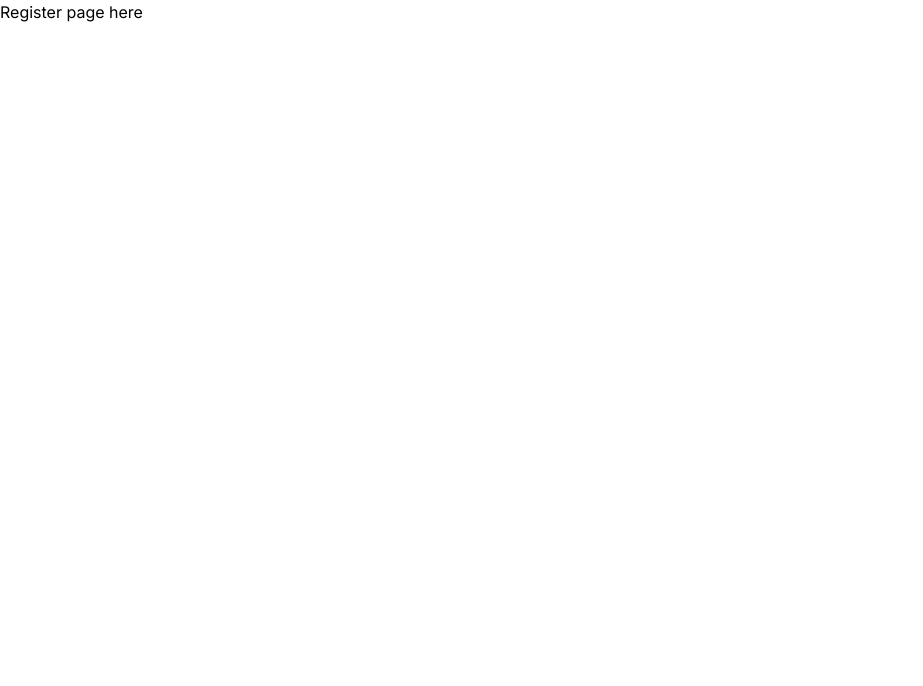
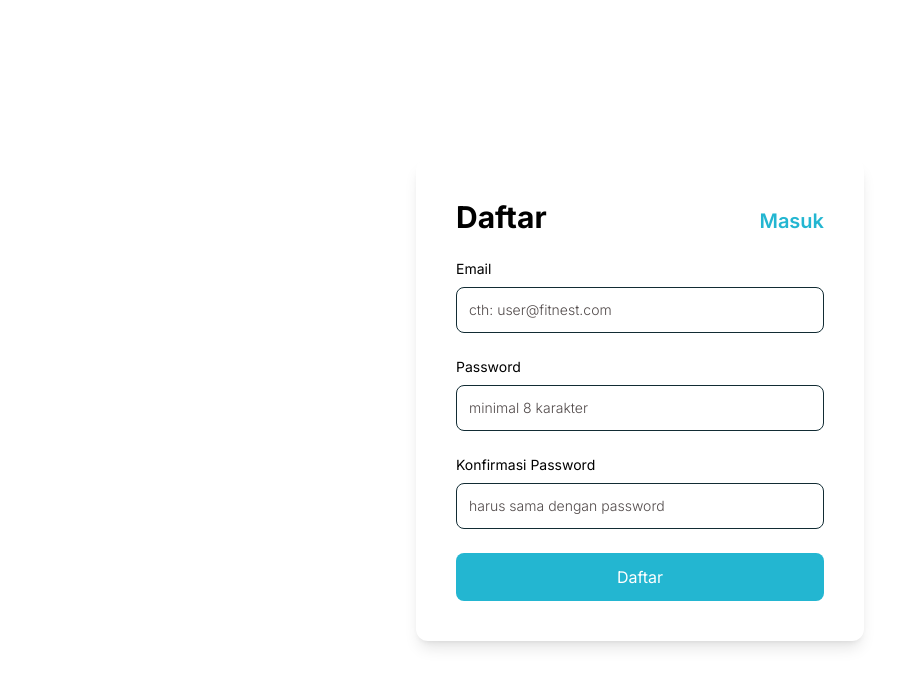
Before and after one commit to FIFA-Corp/fitnest, a React (Vite) app: page /register in a window 1280 px wide. Shown: the top 686 px of the page, without its empty margins (0-923 px from the left). Built offline with nearby package versions, Linux system fonts and the light colour scheme.

Commit message:
feat: add register UI

```diff
--- a/src/routes/login.tsx
+++ b/src/routes/login.tsx
@@ -2,7 +2,7 @@ import { Link } from "react-router-dom";
 
 export default function Login() {
   return (
-    <div className="flex h-screen items-center justify-center bg-custom-white">
+    <div className="flex min-h-screen items-center justify-center bg-custom-white">
       <form className="flex w-full max-w-md flex-col gap-6 rounded-xl bg-custom-white p-10 shadow-lg">
         <div className="flex w-full flex-row items-end justify-between">
           <h1 className="text-3xl font-bold text-custom-black-primary">
--- a/src/routes/register.tsx
+++ b/src/routes/register.tsx
@@ -1,3 +1,63 @@
+import { Link } from "react-router-dom";
+
 export default function Register() {
-  return <div>Register page here</div>;
+  return (
+    <div className="flex min-h-screen items-center justify-center bg-custom-white">
+      <form className="flex w-full max-w-md flex-col gap-6 rounded-xl bg-custom-white p-10 shadow-lg">
+        <div className="flex w-full flex-row items-end justify-between">
+          <h1 className="text-3xl font-bold text-custom-black-primary">
+            Daftar
+          </h1>
+          <Link
+            to="/login"
+            className="text-xl font-semibold text-custom-blue-primary"
+          >
+            Masuk
+          </Link>
+        </div>
+        <div className="flex flex-col gap-2">
+          <label htmlFor="email" className="text-sm">
+            Email
+          </label>
+          <input
+            type="email"
+            id="email"
+            name="email"
+            className="rounded-lg border-[1px] border-custom-black-secondary p-3 text-sm text-custom-black-secondary outline-none placeholder:font-light placeholder:text-custom-grey"
+            placeholder="cth: user@fitnest.com"
+          />
+        </div>
+        <div className="flex flex-col gap-2">
+          <label htmlFor="password" className="text-sm">
+            Password
+          </label>
+          <input
+            type="password"
+            id="password"
+            name="password"
+            className="rounded-lg border-[1px] border-custom-black-secondary p-3 text-sm text-custom-black-secondary outline-none placeholder:font-light placeholder:text-custom-grey"
+            placeholder="minimal 8 karakter"
+          />
+        </div>
+        <div className="flex flex-col gap-2">
+          <label htmlFor="confirm-password" className="text-sm">
+            Konfirmasi Password
+          </label>
+          <input
+            type="password"
+            id="confirm-password"
+            name="confirm-password"
+            className="rounded-lg border-[1px] border-custom-black-secondary p-3 text-sm text-custom-black-secondary outline-none placeholder:font-light placeholder:text-custom-grey"
+            placeholder="harus sama dengan password"
+          />
+        </div>
+        <button
+          type="submit"
+          className="rounded-lg bg-custom-blue-primary py-3 text-white transition-all duration-300 ease-linear hover:bg-custom-blue-secondary"
+        >
+          Daftar
+        </button>
+      </form>
+    </div>
+  );
 }
```
